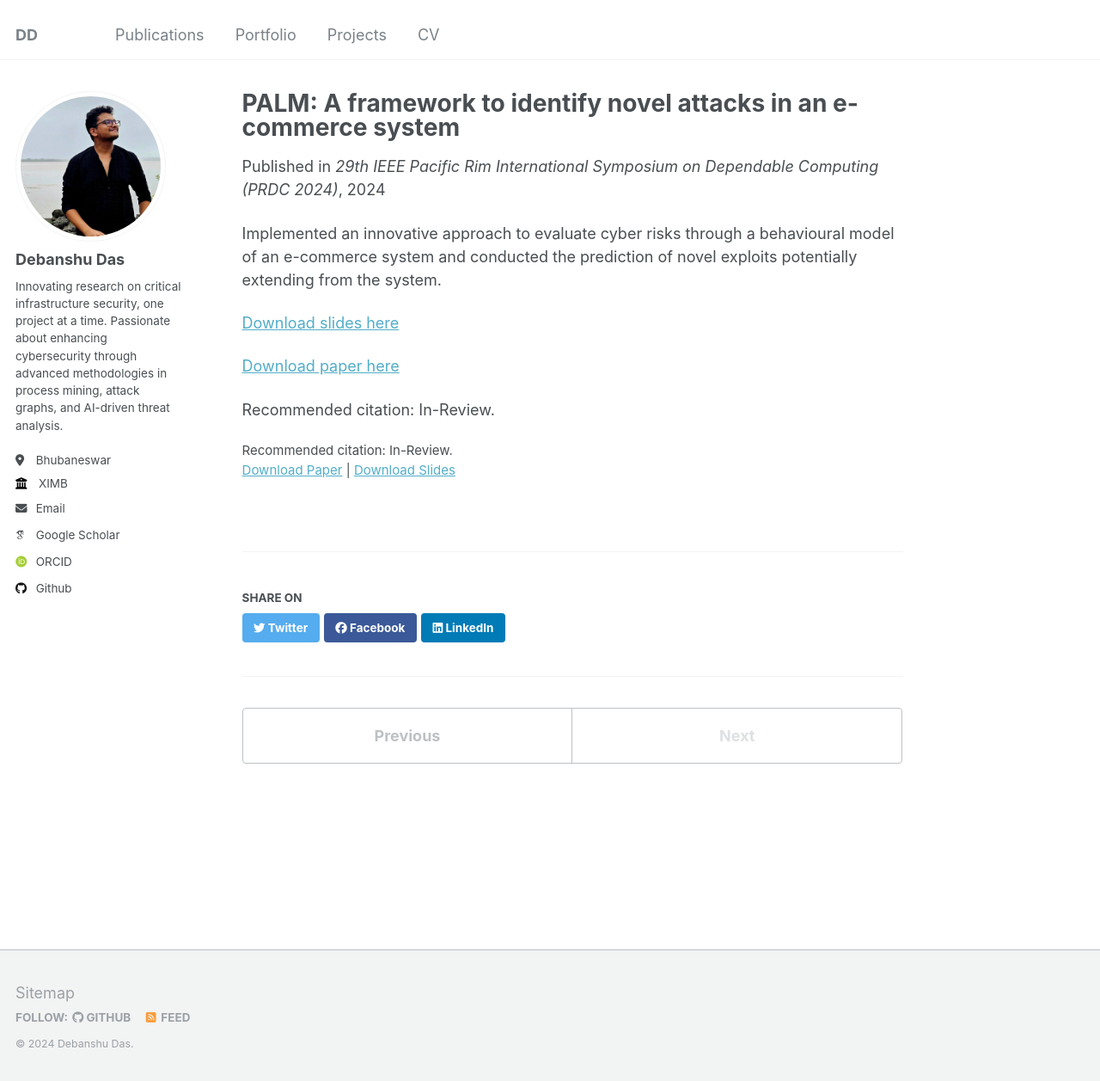
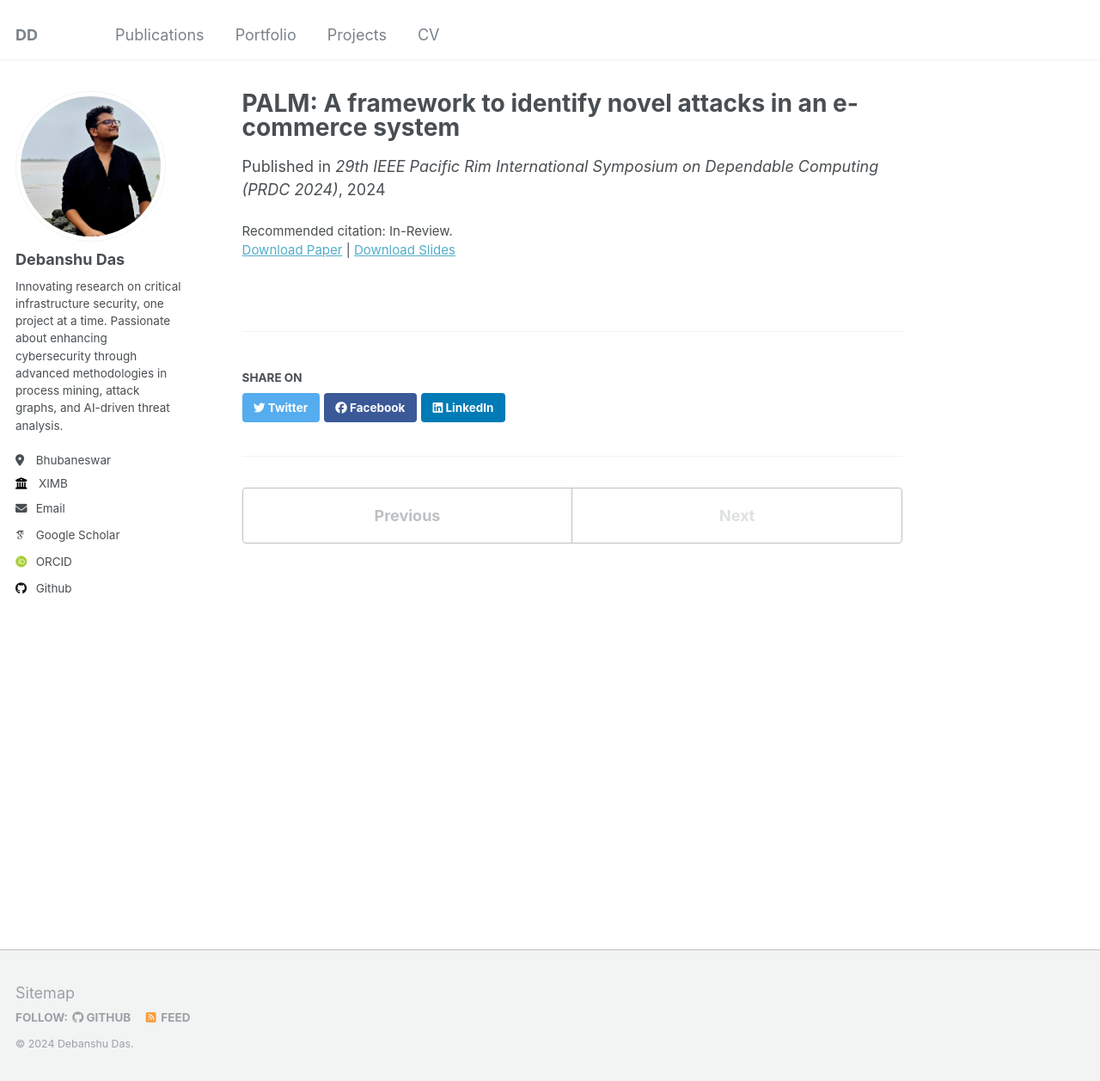
Before and after one commit to DebanshuCS/DDAcademia, a Jekyll site: the page built from _publications/2024-08-01-paper-title-number-3.md, in a window 1280 px wide and 1260 px high. Shown: the top 1257 px of the window at 86% size. Built offline with Jekyll 4.4.1, drawn with Linux system fonts in a browser that asks for light colours; some web fonts are replaced.

Commit message:
Changed this, that, and the other thing

```diff
--- a/_publications/2024-08-01-paper-title-number-3.md
+++ b/_publications/2024-08-01-paper-title-number-3.md
@@ -9,10 +9,3 @@ slidesurl: 'http://na'
 paperurl: 'http://na'
 citation: 'In-Review.'
 ---
-Implemented an innovative approach to evaluate cyber risks through a behavioural model of an e-commerce system and conducted the prediction of novel exploits potentially extending from the system.
-
-[Download slides here](http://na)
-
-[Download paper here](http://na)
-
-Recommended citation: In-Review.
```
Also changed, not shown: other parts of _publications/2024-08-01-paper-title-number-3.md (+1 -1 lines), _publications/2024-07-19-paper-title-number-2.md (line endings or trailing spaces), 2 other files.
